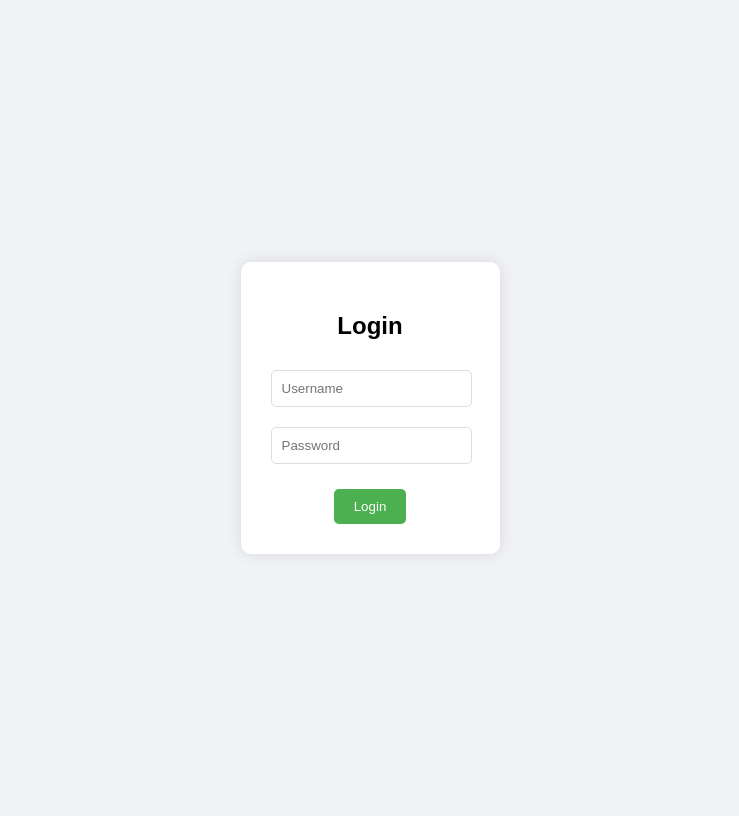
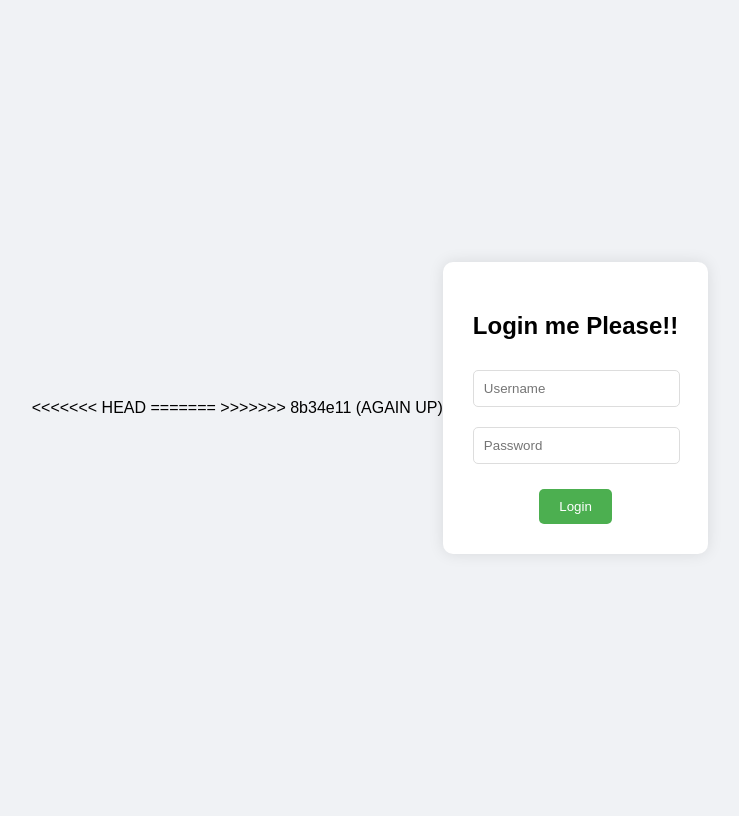
Before and after one commit to iftekarkaizer/justme, a Flask app: page / in a window 1280 px wide. Shown: the whole page, without its empty margins (270-1009 px from the left). Run offline with Flask 3, Linux system fonts and the light colour scheme; some libraries are stand-ins or nearby versions.

Commit message:
AGAIN UP

```diff
--- a/templates/login.html
+++ b/templates/login.html
@@ -2,12 +2,16 @@
 <html lang="en">
 <head>
     <meta charset="UTF-8">
+<<<<<<< HEAD
     <title>Login me please</title>
+=======
+    <title>Login Me Please</title>
+>>>>>>> 8b34e11 (AGAIN UP)
     <link rel="stylesheet" href="{{ url_for('static', filename='css/styles.css') }}">
 </head>
 <body>
     <div class="login-container">
-        <h2>Login</h2>
+        <h2>Login me Please!!</h2>
         {% if error %}
             <p class="error">{{ error }}</p>
         {% endif %}
```
